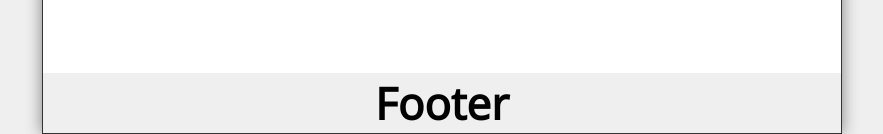
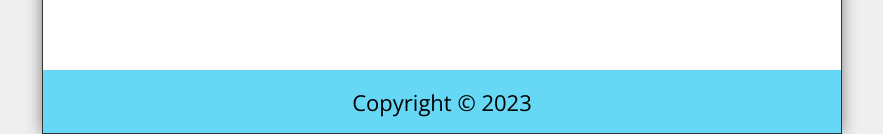
Before and after one commit to aistomin/education, a React (Create React App) app in the folder reactjs-blog/: page / in a window 1280 px wide. Shown: the part 666-800 px from the top of the page, without its empty margins (198-1081 px from the left). Built offline with nearby package versions, Linux system fonts and the light colour scheme.

Commit message:
Lesson 17.5. Footer component.

```diff
--- a/reactjs-blog/src/Footer.js
+++ b/reactjs-blog/src/Footer.js
@@ -1,9 +1,14 @@
 import React from 'react';
 
 const Footer = () => {
+
+    const today = new Date();
+
     return (
-        <footer>
-            <h1>Footer</h1>
+        <footer className="Footer">
+            <p>
+               Copyright &copy; {today.getFullYear()}
+            </p>
         </footer>
     );
 };
```
